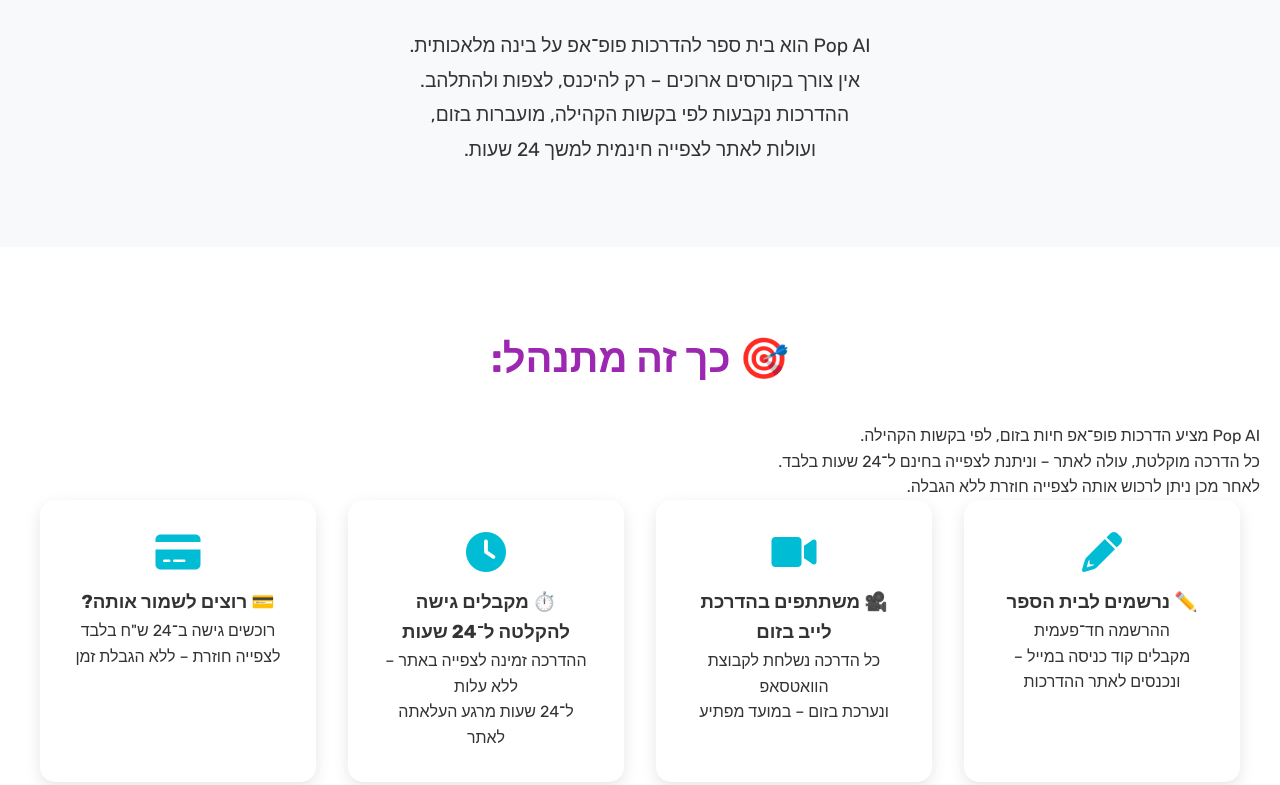
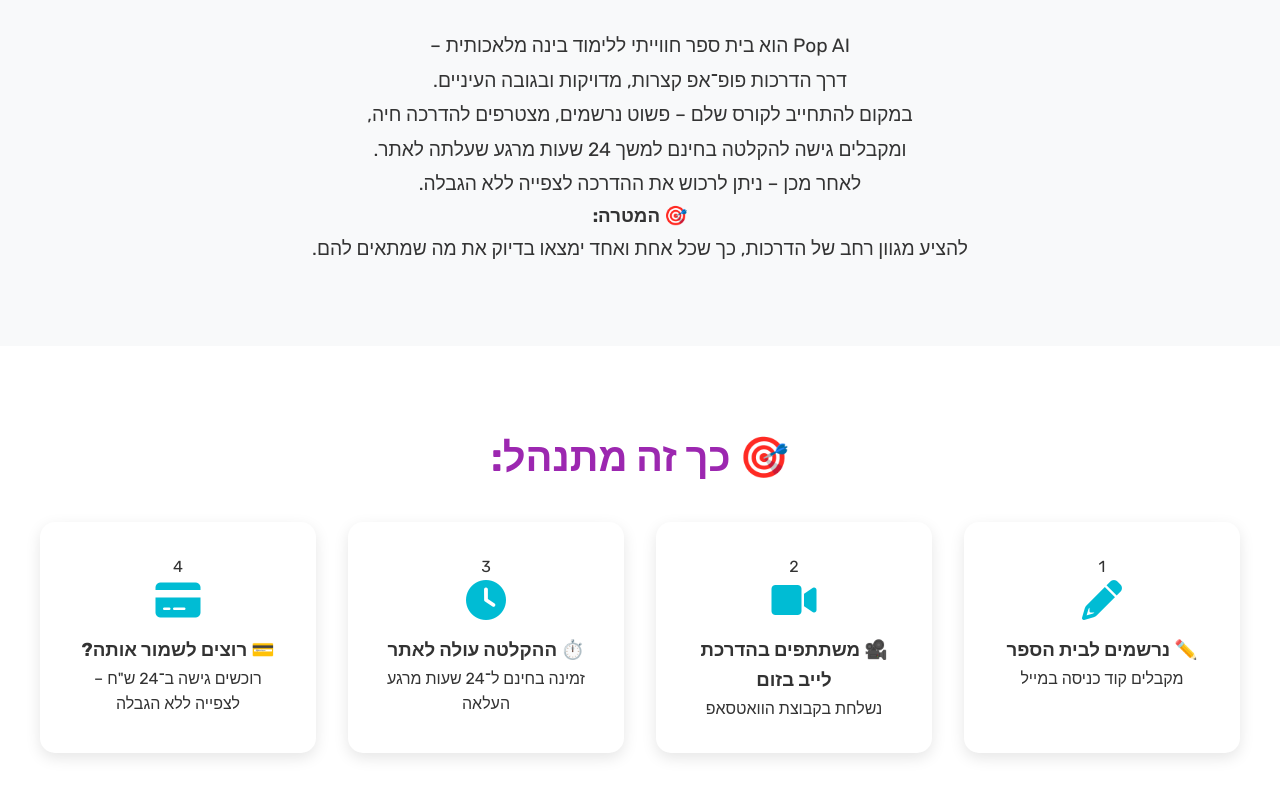
Before and after one commit to chanimarzel/pop-ai, a plain HTML site: page index.html in a window 1280 px wide. Shown: the part 947-1732 px from the top of the page. Drawn offline with Linux system fonts and the light colour scheme.

Commit message:
עדכון תוכן אתר

```diff
--- a/index.html
+++ b/index.html
@@ -27,51 +27,57 @@
     <!-- What is Pop AI Section -->
     <section class="what-is-popai">
         <h2>✨ מה זה Pop AI?</h2>
-        <p>Pop AI הוא בית ספר להדרכות פופ־אפ על בינה מלאכותית.<br>
-        אין צורך בקורסים ארוכים – רק להיכנס, לצפות ולהתלהב.<br>
-        ההדרכות נקבעות לפי בקשות הקהילה, מועברות בזום,<br>
-        ועולות לאתר לצפייה חינמית למשך 24 שעות.</p>
+        <div class="popai-content">
+            <p class="main-description">
+                Pop AI הוא בית ספר חווייתי ללימוד בינה מלאכותית –<br>
+                דרך הדרכות פופ־אפ קצרות, מדויקות ובגובה העיניים.
+            </p>
+            <p class="process-description">
+                במקום להתחייב לקורס שלם – פשוט נרשמים, מצטרפים להדרכה חיה,<br>
+                ומקבלים גישה להקלטה בחינם למשך 24 שעות מרגע שעלתה לאתר.<br>
+                לאחר מכן – ניתן לרכוש את ההדרכה לצפייה ללא הגבלה.
+            </p>
+            <div class="goal-statement">
+                <h3>🎯 המטרה:</h3>
+                <p>להציע מגוון רחב של הדרכות, כך שכל אחת ואחד ימצאו בדיוק את מה שמתאים להם.</p>
+            </div>
+        </div>
     </section>
 
     <!-- How It Works Section -->
     <section class="how-it-works">
         <h2>🎯 כך זה מתנהל:</h2>
-        <div class="section-intro">
-            <p>Pop AI מציע הדרכות פופ־אפ חיות בזום, לפי בקשות הקהילה.<br>
-            כל הדרכה מוקלטת, עולה לאתר – וניתנת לצפייה בחינם ל־24 שעות בלבד.<br>
-            לאחר מכן ניתן לרכוש אותה לצפייה חוזרת ללא הגבלה.</p>
-        </div>
         <div class="steps-container">
             <div class="step">
+                <div class="step-number">1</div>
                 <i class="fas fa-pencil-alt"></i>
                 <h3>✏️ נרשמים לבית הספר</h3>
                 <div class="step-details">
-                    <p>ההרשמה חד־פעמית</p>
-                    <p>מקבלים קוד כניסה במייל – ונכנסים לאתר ההדרכות</p>
+                    <p>מקבלים קוד כניסה במייל</p>
                 </div>
             </div>
             <div class="step">
+                <div class="step-number">2</div>
                 <i class="fas fa-video"></i>
                 <h3>🎥 משתתפים בהדרכת לייב בזום</h3>
                 <div class="step-details">
-                    <p>כל הדרכה נשלחת לקבוצת הוואטסאפ</p>
-                    <p>ונערכת בזום – במועד מפתיע</p>
+                    <p>נשלחת בקבוצת הוואטסאפ</p>
                 </div>
             </div>
             <div class="step">
+                <div class="step-number">3</div>
                 <i class="fas fa-clock"></i>
-                <h3>⏱️ מקבלים גישה להקלטה ל־24 שעות</h3>
+                <h3>⏱️ ההקלטה עולה לאתר</h3>
                 <div class="step-details">
-                    <p>ההדרכה זמינה לצפייה באתר – ללא עלות</p>
-                    <p>ל־24 שעות מרגע העלאתה לאתר</p>
+                    <p>זמינה בחינם ל־24 שעות מרגע העלאה</p>
                 </div>
             </div>
             <div class="step">
+                <div class="step-number">4</div>
                 <i class="fas fa-credit-card"></i>
                 <h3>💳 רוצים לשמור אותה?</h3>
                 <div class="step-details">
-                    <p>רוכשים גישה ב־24 ש"ח בלבד</p>
-                    <p>לצפייה חוזרת – ללא הגבלת זמן</p>
+                    <p>רוכשים גישה ב־24 ש"ח – לצפייה ללא הגבלה</p>
                 </div>
             </div>
         </div>
```
